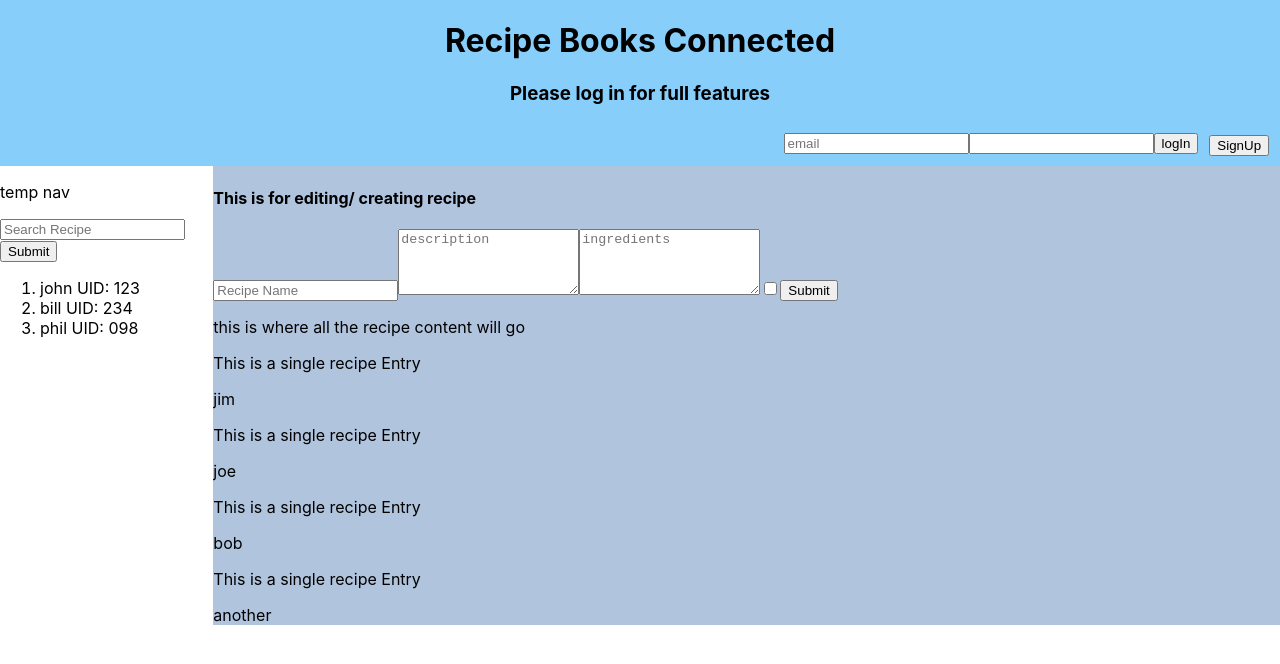
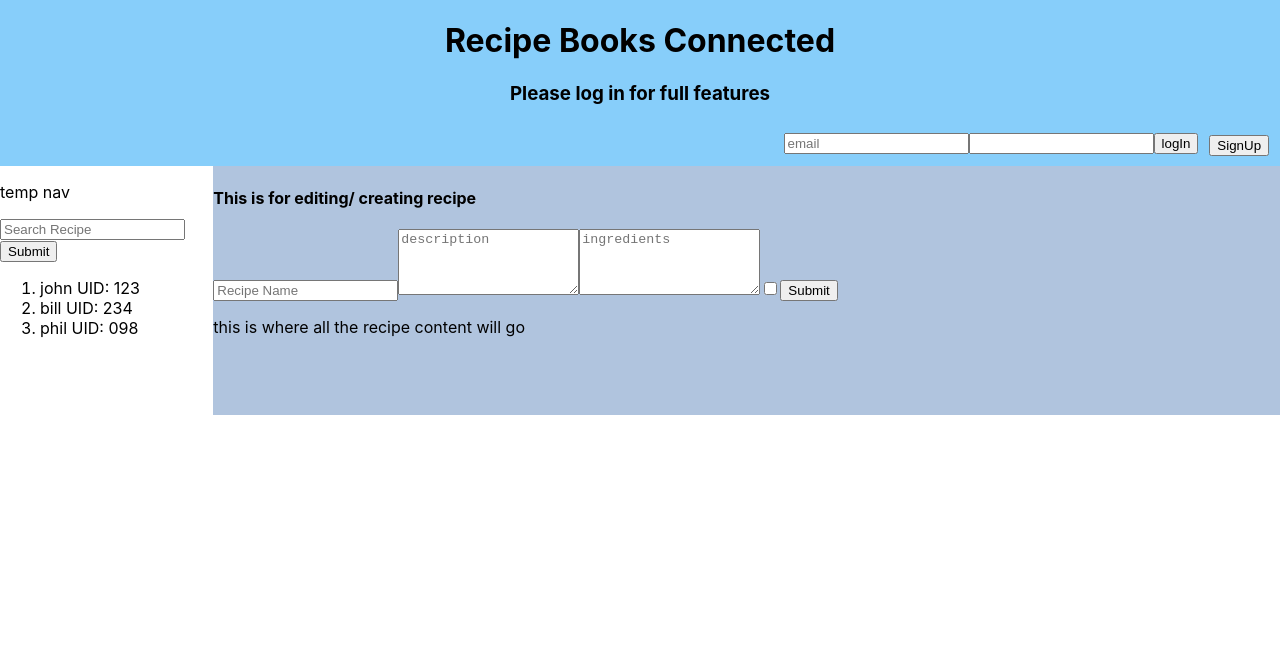
Before and after one commit to Chesten/371Final_Recipes, a React (Create React App) app: page / in a window 1280 px wide. Shown: the top 664 px of the page. Built offline with nearby package versions, Linux system fonts and the light colour scheme.

Commit message:
roughtRecipeAndSearch
DB entries for recipes, as well as a rough search function.  There's still some work that needs to be done for the creation (it will overwrite if there's already one of the same title) and the search is only of EXACT match, not partials

```diff
--- a/src/App.js
+++ b/src/App.js
@@ -13,10 +13,9 @@ function App() {
 
 
 
-
   var temp = [{name:"john", UID:"123"}, {name:"bill", UID:"234"}, {name:"phil", UID:"098", weird:"something new"}]
   const [UserName, setUserName] = useState('')
-
+  const [SearchedRecipe, setRecipe] = useState(Object)
   function Login(email, password){
 
     //this console log will be one "behind", the set UserName is async
@@ -73,17 +72,41 @@ function App() {
       }
   }
 
-  function Search(){
+  function Search(title){
+    var docRef = firebase.firestore().collection("recipes").doc(title)
 
+    docRef.get().then((doc)=>{
+      if(doc.exists){
+        console.log("doc found: " + JSON.stringify(doc.data()))
+        setRecipe(doc.data())
+
+      }
+      else{
+        console.log("doc not found")
+      }
+    })
   }
 
   function Recipe(title, desc, ingredients, pub){
     //database creation for a recipe
-      //data is getting back here so just need DB integration
-    console.log("title: " +title)
-    console.log("desc: " +desc)
-    console.log("ing: " +ingredients)
-    console.log("isPublic: " +pub)
+
+    //need some checking here for if a title has been entered
+      //otherwise the old recipe will be overwritted with the new,
+      //so there needs to be some search, then maybe append a number
+      //for multiple different recipes of the same meal
+    firebase.firestore().collection("recipes").doc(title).set({
+      Title: title,
+      Description: desc,
+      Ingredients: ingredients,
+      isPublic: pub,
+      author: UserName
+    }).then(()=>{
+      console.log(title + " successfully written!");
+    }).catch((error) => {
+      console.error("Error writing document: ", error);
+  });
+
+
   }
 
   return (
@@ -101,10 +124,12 @@ function App() {
      <Sidebar data={temp}
               Search = {function(term){
                 console.log(term)
+                Search(term)
               }}></Sidebar>
-      <MainWindow Recipe = {function(title, desc, ingredients, pub){
-        Recipe(title, desc, ingredients, pub)
-      }}></MainWindow>
+      <MainWindow SearchedRecipe = {SearchedRecipe}
+                  Recipe = {function(title, desc, ingredients, pub){
+                    Recipe(title, desc, ingredients, pub)
+              }}></MainWindow>
     </div>
   );
 }
--- a/src/components/MainWindow.js
+++ b/src/components/MainWindow.js
@@ -3,16 +3,10 @@ import RecipeEntry from './RecipeEntry'
 import Recipe from './Recipe'
 function MainWindow(prop){
 
-    var names = ["jim", "joe", "bob", "another"]
     var list=[]
     var i=0;
 
-
-
-    while(i<names.length){
-        list.push(<RecipeEntry Name={names[i]}></RecipeEntry>)
-        i++
-    }
+    list.push(<RecipeEntry SearchedRecipe={prop.SearchedRecipe}></RecipeEntry>)
 
     return(
         <div id="MainWindow">
--- a/src/components/RecipeEntry.js
+++ b/src/components/RecipeEntry.js
@@ -1,12 +1,16 @@
 
 function RecipeEntry(prop){
 
-    var Name =prop.Name
+    var Recipe = JSON.parse(JSON.stringify(prop.SearchedRecipe))
+    console.log(Recipe.Title)
+    return(
+        <div id="RecipeEntry">
 
-    return(
-        <div id="Recipe">
-            <p>This is a single recipe Entry</p>
-            {Name}
+            <h5>{Recipe.Title}</h5>
+            <p>{Recipe.Description}<br></br>
+                {Recipe.Ingredients}<br></br>
+            </p>
+
         </div>
     )
 }
```
